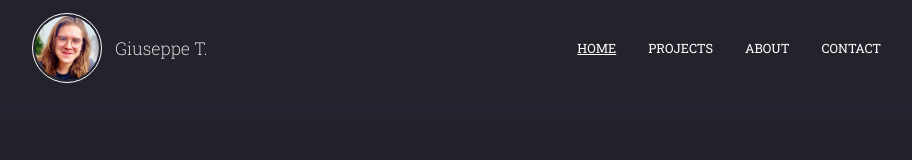
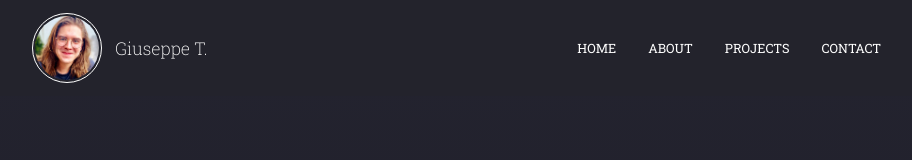
Before and after one commit to GiuseppeTG/portfolio, a React (Create React App) app: page / in a window 1280 px wide. Shown: the top 160 px of the page, without its empty margins (174-1086 px from the left). Built offline with nearby package versions, Linux system fonts and the light colour scheme.

Commit message:
scroll with links

```diff
--- a/package.json
+++ b/package.json
@@ -14,6 +14,7 @@
     "react-redux": "^8.0.2",
     "react-router-dom": "^6.3.0",
     "react-scripts": "5.0.1",
+    "react-scroll": "^1.8.7",
     "react-slick": "^0.29.0",
     "sass": "^1.54.0",
     "sass-loader": "^13.0.2",
--- a/src/App.jsx
+++ b/src/App.jsx
@@ -1,9 +1,6 @@
 import React from 'react';
 import { Route, Routes } from 'react-router-dom';
 import HomePage from './pages/HomePage';
-import AboutPage from './pages/AboutPage';
-import ContactPage from './pages/ContactPage';
-import ProjectPage from './pages/ProjectPage';
 import Navbar from './components/Navbar/Navbar';
 import './App.scss';
 
@@ -13,9 +10,6 @@ function App() {
       <Navbar />
       <Routes>
         <Route exact path="/" element={<HomePage />} />
-        <Route exact path="/about" element={<AboutPage />} />
-        <Route exact path="/contact" element={<ContactPage />} />
-        <Route exact path="/projects" element={<ProjectPage />} />
       </Routes>
     </div>
   );
--- a/src/components/About/About.jsx
+++ b/src/components/About/About.jsx
@@ -10,7 +10,7 @@ export default function About() {
   }, []);
 
   return (
-    <section className="section">
+    <section className="section" id="about">
       <div className="about">
         <div className="section-title" data-aos="fade-right">
           <h2 className="about-title">About Me</h2>
--- a/src/components/Hero/Hero.jsx
+++ b/src/components/Hero/Hero.jsx
@@ -9,7 +9,7 @@ export default function Hero() {
   }, []);
 
   return (
-    <section className="section">
+    <section className="section" id="hero">
       <div className="hero" data-aos="fade-up">
         <p className="hero-greeting">Hello my name is</p>
         <h1 className="hero-name">Giuseppe Tomasini.</h1>
--- a/src/components/Media/Media.jsx
+++ b/src/components/Media/Media.jsx
@@ -15,7 +15,7 @@ export default function Media() {
   }, []);
 
   return (
-    <div className="media-section" data-aos="fade-up" data-aos-anchor-placement="top-bottom">
+    <div className="media-section" id="media" data-aos="fade-up" data-aos-anchor-placement="top-bottom">
       <div className="media-title-container">
         <span className="contact-line" />
         <h2 className="media-title">
--- a/src/components/Navbar/Navbar.jsx
+++ b/src/components/Navbar/Navbar.jsx
@@ -1,5 +1,5 @@
 import React, { useState } from 'react';
-import { NavLink } from 'react-router-dom';
+import { Link } from 'react-scroll';
 import profilePic1 from '../../images/profile_pic1.jpg';
 import './Navbar.scss';
 
@@ -13,8 +13,12 @@ export default function Navbar() {
   return (
 
     <nav className="navbar">
-      <NavLink
-        to="/"
+      <Link
+        spy
+        smooth
+        offset={-50}
+        duration={500}
+        to="hero"
         className="logo-text"
       >
         <div className="logo-and-text">
@@ -23,39 +27,55 @@ export default function Navbar() {
             Giuseppe T.
           </p>
         </div>
-      </NavLink>
+      </Link>
       <ul className={isActive ? 'links-list-active links-list' : 'links-list'}>
         <li className="link1">
-          <NavLink
-            to="/"
+          <Link
+            spy
+            smooth
+            offset={-50}
+            duration={500}
+            to="hero"
             className="link"
           >
             HOME
-          </NavLink>
+          </Link>
+        </li>
+        <li className="link3">
+          <Link
+            spy
+            smooth
+            offset={50}
+            duration={500}
+            to="about"
+            className="link"
+          >
+            ABOUT
+          </Link>
         </li>
         <li className="link2">
-          <NavLink
-            to="/projects"
+          <Link
+            spy
+            smooth
+            offset={-150}
+            duration={500}
+            to="projects"
             className="link"
           >
             PROJECTS
-          </NavLink>
-        </li>
-        <li className="link3">
-          <NavLink
-            to="/about"
-            className="link"
-          >
-            ABOUT
-          </NavLink>
+          </Link>
         </li>
         <li className="link4">
-          <NavLink
-            to="/contact"
+          <Link
+            spy
+            smooth
+            offset={50}
+            duration={500}
+            to="media"
             className="link"
           >
             CONTACT
-          </NavLink>
+          </Link>
         </li>
       </ul>
       <button type="button" className={isActive ? 'active hamburger' : 'hamburger'} onClick={handleClick}>
--- a/src/components/Navbar/Navbar.scss
+++ b/src/components/Navbar/Navbar.scss
@@ -62,10 +62,6 @@ nav {
 .link:hover {
   text-decoration: underline;
   text-underline-offset: 0.2rem;
-}
-
-.link.active {
-  text-decoration: underline;
 }
 
 @media (max-width: 768px) {
--- a/src/components/Projects/Projects.jsx
+++ b/src/components/Projects/Projects.jsx
@@ -34,7 +34,7 @@ export default function Projects() {
   };
 
   return (
-    <section className="section">
+    <section className="section" id="projects">
       <div className="projects">
         <div className="section-title" data-aos="fade-right">
           <h2 className="projects-title">Projects</h2>
--- a/src/pages/AboutPage.jsx
+++ /dev/null
@@ -1,7 +0,0 @@
-import React from 'react';
-
-export default function AboutPage() {
-  return (
-    <div>AboutPage</div>
-  );
-}
--- a/src/pages/ContactPage.jsx
+++ /dev/null
@@ -1,8 +0,0 @@
-import React from 'react';
-import Media from '../components/Media/Media';
-
-export default function ContactPage() {
-  return (
-    <Media />
-  );
-}
--- a/src/pages/ProjectPage.jsx
+++ /dev/null
@@ -1,7 +0,0 @@
-import React from 'react';
-
-export default function ProjectPage() {
-  return (
-    <div>ProjectPage</div>
-  );
-}
--- a/src/projectsData/projects.js
+++ b/src/projectsData/projects.js
@@ -8,6 +8,15 @@ import studioghibliImage from './images/studioghibli.png';
 import tvmazeImage from './images/tvmaze.png';
 
 const projects = [
+  {
+    id: 4,
+    name: 'Studio Ghibli\'s Movies',
+    live: 'https://glittering-meringue-ba1533.netlify.app/',
+    github: 'https://github.com/GiuseppeTG/studio-ghibli',
+    description: 'In this App, I used Studio Ghibli API to render a list of movies that can be filtered by director name. You can see the details of each movie when you click on them. It also has a list of human characters with a short description and a link to their movie.',
+    languages: ['HTML', 'CSS', 'Javascript', 'React/Redux'],
+    image: studioghibliImage,
+  },
   {
     id: 1,
     name: 'To Do App',
@@ -36,15 +45,6 @@ const projects = [
     image: calculatorImage,
   },
   {
-    id: 4,
-    name: 'Studio Ghibli\'s Movies',
-    live: 'https://glittering-meringue-ba1533.netlify.app/',
-    github: 'https://github.com/GiuseppeTG/studio-ghibli',
-    description: 'In this App, I used Studio Ghibli API to render a list of movies that can be filtered by director name. You can see the details of each movie when you click on them. It also has a list of human characters with a short description and a link to their movie.',
-    languages: ['HTML', 'CSS', 'Javascript', 'React/Redux'],
-    image: studioghibliImage,
-  },
-  {
     id: 5,
     name: 'TVMaze',
     live: 'https://giuseppetg.github.io/TVmaze/dist/',
```
Also changed, not shown: 1 other file (tests, documents, lock files or other folders).
